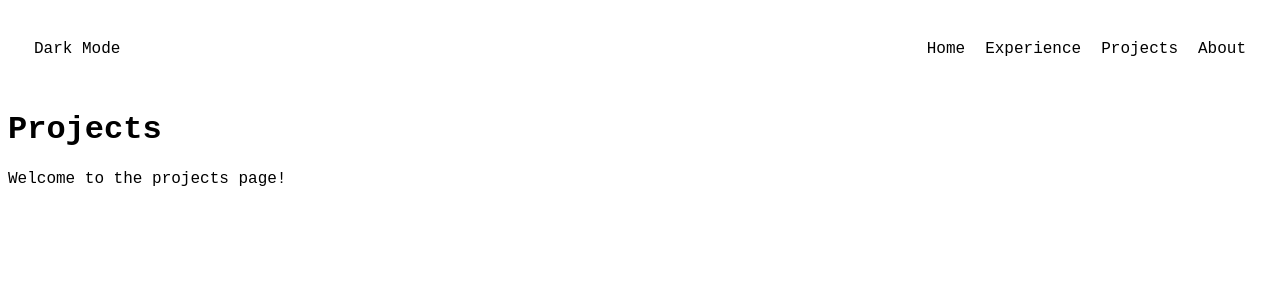
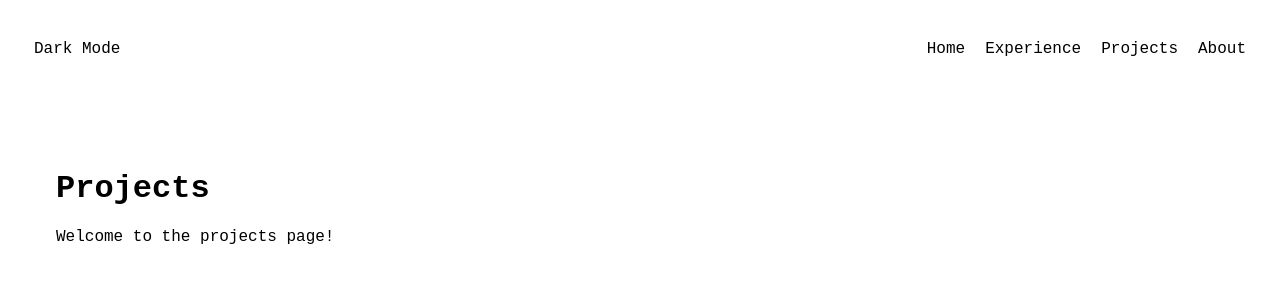
Before and after one commit to ahutchin/ahutchin.github.io, a React (Vite) app: page /#/projects in a window 1280 px wide. Shown: the top 300 px of the page. Built offline with nearby package versions, Linux system fonts and the light colour scheme.

Commit message:
Standardized page headers

```diff
--- a/src/index.css
+++ b/src/index.css
@@ -24,6 +24,10 @@ main {
   color: var(--primary-text-color);
 }
 
+.page-body {
+  margin-top: 5rem;
+  margin-left: 3rem;
+}
 /* NAVBAR */
 
 .navbar {
@@ -78,8 +82,6 @@ main {
 
 /* EXPERIENCE PAGE */
 .experience-page {
-  margin-top: 5rem;
-  margin-left: 3rem;
 }
 
 .experience-page .experiences {
@@ -123,7 +125,7 @@ main {
 .dropdown .content {
   overflow: hidden;
   max-height: 0;
-  transition: max-height 0.5s ease, padding-top 0.5s ease;
+  transition: max-height 1s ease, padding-top 1s ease;
 }
 
 .dropdown .content.expanded {
--- a/src/pages/about.jsx
+++ b/src/pages/about.jsx
@@ -2,7 +2,7 @@ import React from "react";
 
 const About = () => {
   return (
-    <div>
+    <div className="page-body">
       <h1>About Me</h1>
       <p>This is the about page of my personal website.</p>
     </div>
--- a/src/pages/experience.jsx
+++ b/src/pages/experience.jsx
@@ -46,7 +46,7 @@ const Experience = () => {
   ];
 
   return (
-    <div className="experience-page">
+    <div className="experience-page page-body">
       <h1>Experience</h1>
       <p>This is the experience page.</p>
       <div className="experiences">
--- a/src/pages/projects.jsx
+++ b/src/pages/projects.jsx
@@ -2,7 +2,7 @@ import React from "react";
 
 const Projects = () => {
   return (
-    <div>
+    <div className="page-body">
       <h1>Projects</h1>
       <p>Welcome to the projects page!</p>
     </div>
```
